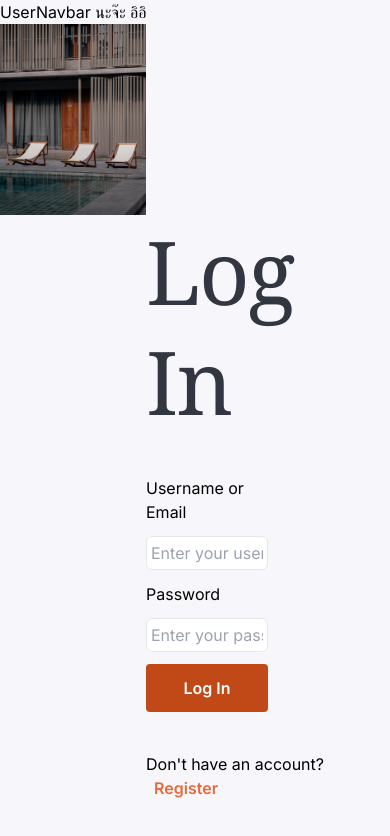
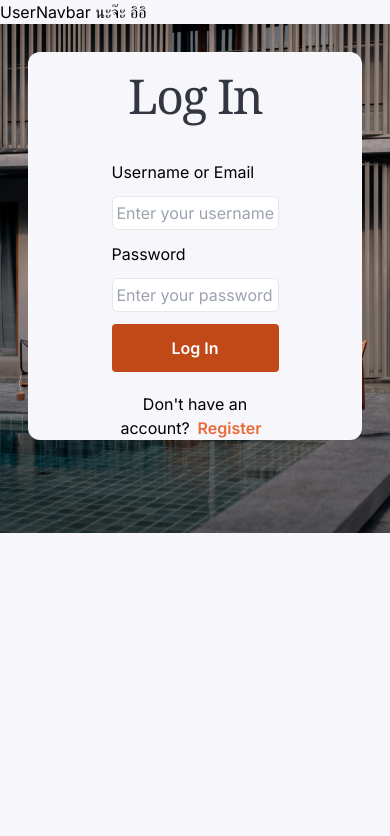
Before and after one commit to L1laX/Grand-final-project-neatly-hotel-teal, a Next.js app: page /login in a window 390 px wide. Shown: the top 836 px of the page. Built offline with nearby package versions, Linux system fonts and the light colour scheme.

Commit message:
feat: add responsive on login

```diff
--- a/src/app/login/page.jsx
+++ b/src/app/login/page.jsx
@@ -13,12 +13,12 @@ const Login = () => {
     setData({});
   };
   return (
-    <div className="main-content flex">
-      <div className="image w-[100rem]">
+    <div className="main-content relative flex">
+      <div className="image absolute -z-10 md:static md:block md:w-[100rem]">
         <Image src={bg} />
       </div>
-      <div className="login-form ml-30 mt-48 flex w-full flex-col gap-10">
-        <h1>Log In</h1>
+      <div className="login-form  m-7 flex w-full flex-col items-center gap-10 rounded-xl bg-[#f7f7fb] md:ml-24 md:mt-32 md:items-start">
+        <h1 className="mt-5 text-5xl md:text-[68px]">Log In</h1>
         <form action="" className="flex w-1/2 flex-col">
           <div className="input-content flex flex-col gap-3">
             <label htmlFor="usernameOrEmail">Username or Email</label>
@@ -49,10 +49,8 @@ const Login = () => {
               handleClick={handleClick}
             />
           </div>
-        </form>
-        <div className="to-register">
-          {" "}
-          Don't have an account?{" "}
+          <div className="to-register  mt-5 text-center md:text-start">
+            Don't have an account?
             <Link
               href={"/register"}
               className="visitlink visitlink:hover visitlink:disabled"
@@ -61,6 +59,7 @@ const Login = () => {
               Register
             </Link>
           </div>
+        </form>
       </div>
     </div>
   );
```
Lines whose indentation alone changed are shown as unchanged.
